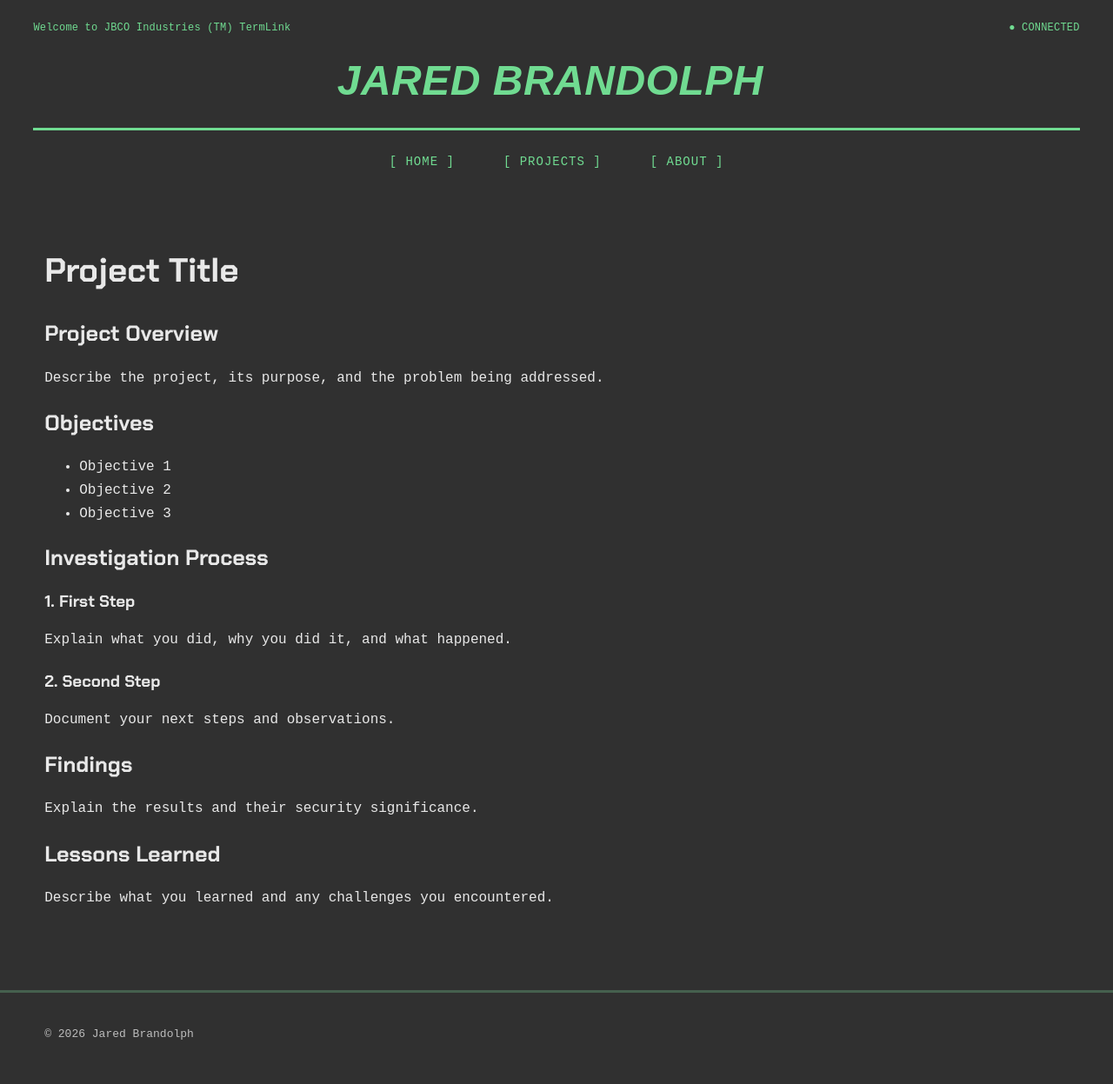
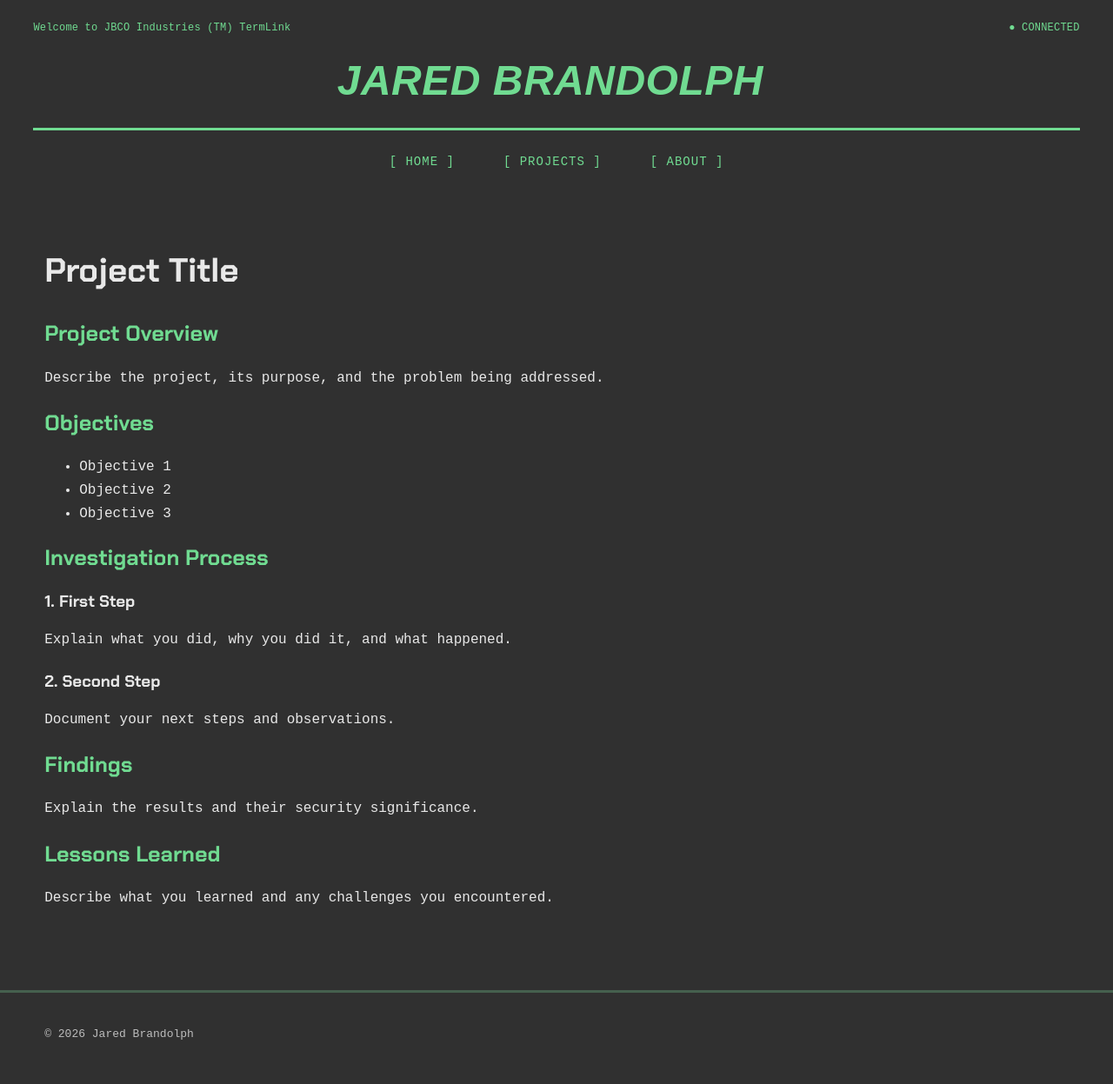
Before and after one commit to brandolphj/brandolphj.github.io, a Jekyll site: the page built from templates/project-template.md, in a window 1280 px wide. Shown: the whole page at 87% size. Built offline with Jekyll 4.4.1, drawn with Linux system fonts in a browser that asks for light colours; some web fonts are replaced.

Commit message:
Update style.css

```diff
--- a/assets/css/style.css
+++ b/assets/css/style.css
@@ -390,6 +390,11 @@ article img {
   height: auto;
 }
 
+/* Green section headings on project pages only */
+.project-article h2 {
+  color: var(--green);
+}
+
 article pre {
   overflow-x: auto;
   padding: 18px;
```
